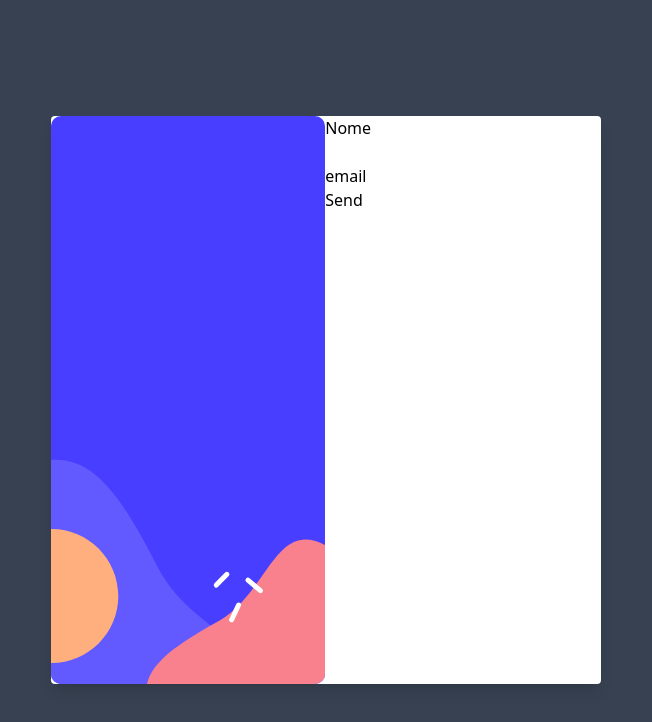
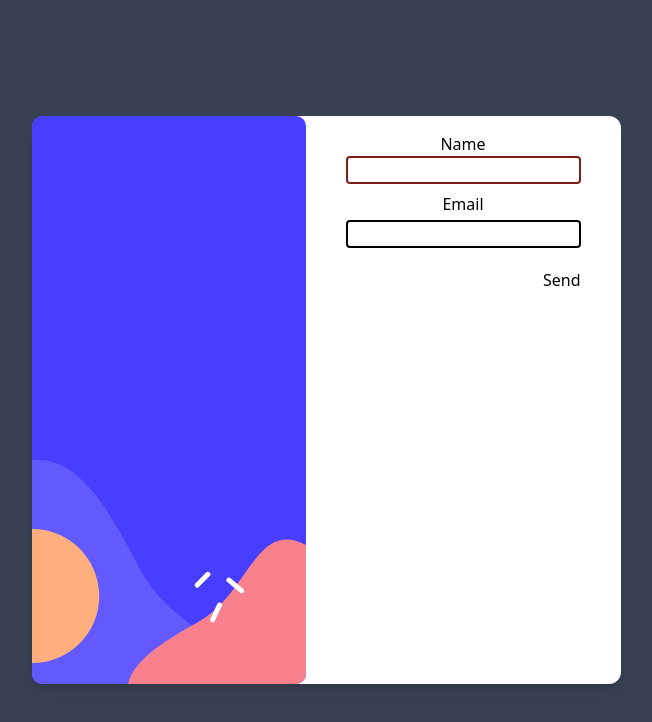
Before and after one commit to ArielNyan/multiform1, a React (Vite) app: page / in a window 1280 px wide. Shown: the top 722 px of the page, without its empty margins (314-966 px from the left). Built offline with nearby package versions, Linux system fonts and the light colour scheme.

Commit message:
imgonnalosemyminduwu

```diff
--- a/src/comp/Card.tsx
+++ b/src/comp/Card.tsx
@@ -2,7 +2,7 @@ import React from 'react'
 
 const Card = ({children}) => {
   return (
-    <div className='flex bg-white rounded shadow-lg relative h-1/2'>
+    <div className='flex bg-white shadow-lg relative h-1/2 rounded-xl'>
       {children}
     </div>
   )
--- a/src/comp/Form.tsx
+++ b/src/comp/Form.tsx
@@ -16,17 +16,19 @@ const Form = ({onSubmit}) => {
   }
 
   return (
-    <div>
+    <div className='px-10 py-4 flex flex-col '>
       <form onSubmit={handleSubmit}>
-        <div>
-          <label>Nome</label>
-          <input
-            onChange={handleChange}
-            name='name'
-          />
+        <div className='flex flex-col items-center justify-center'>
+          <label htmlFor='name'>Name</label>
+          <FormInput name='name' type='text' id='name' onChange={handleChange} className='border-2 border-black rounded disabled:border-black invalid:border-red-900' required/>
         </div>
-        <FormInput name='email' id='email' onChange={handleChange} />
-        <button type='submit'>Send</button>
+        <div className='flex flex-col justify-center items-center'>
+          <label htmlFor='email' className='mt-2 mb-1'>Email</label>
+          <FormInput name='email' id='email' onChange={handleChange} type='email' className='border-2 rounded border-black' required/>
+        </div>
+        <div className='mt-5 w-full flex items-end '>
+          <button type='submit' className='ml-auto'>Send</button>
+        </div>
       </form>
     </div>
   )
--- a/src/comp/FormInput.tsx
+++ b/src/comp/FormInput.tsx
@@ -3,21 +3,23 @@ import React from 'react'
 type props = {
   name: string,
   id: string,
-  onChange: any
+  onChange: any,
+  type: string
 }
 
-const FormInput = (props: props) => {
-  const {name, id, onChange} = props
+const FormInput = ({className, type, ...props}) => {
+  // const {name, id, onChange, type} = props
 
   return (
     <div>
-      <label htmlFor={name}>{name}
-      </label>
       <input
-        type='text'
-        id={id}
-        onChange={(e)=>onChange(e)}
-        name={name}
+        className={className}
+        type={type}
+        {...props}
+        // type={type}
+        // id={id}
+        // onChange={(e)=>onChange(e)}
+        // name={name}
       />
     </div>
   )
```
